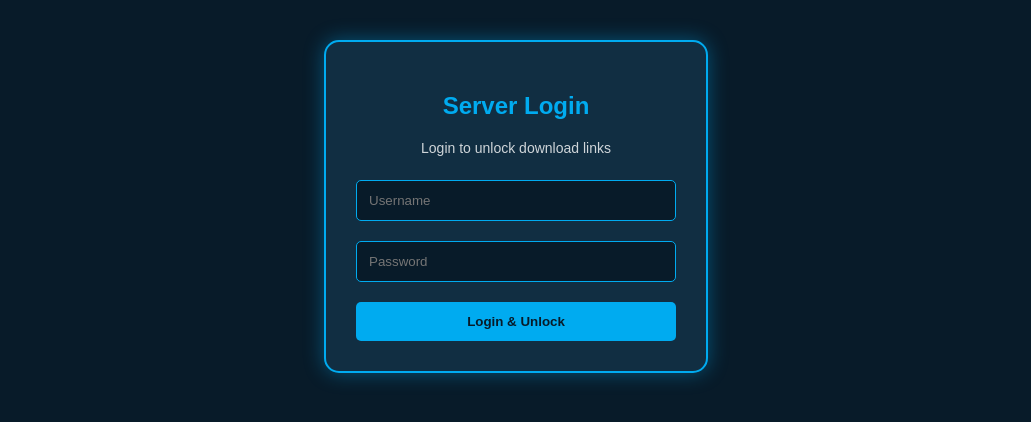
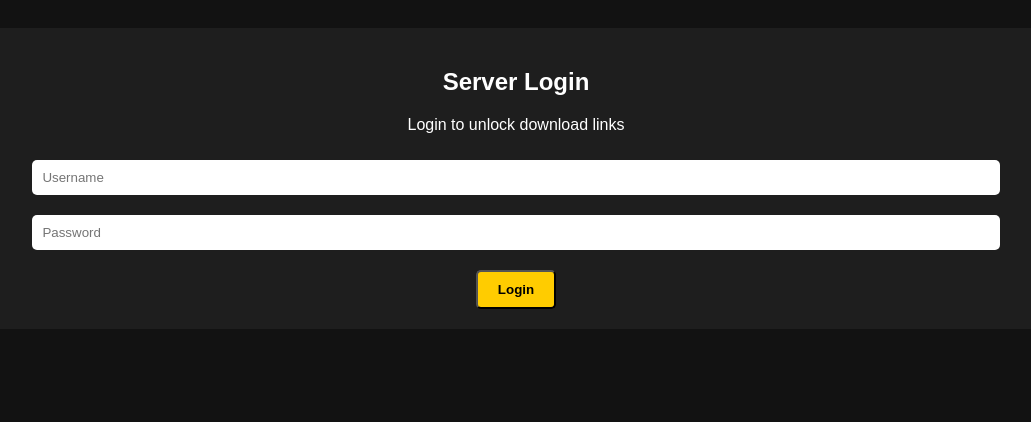
Before and after one commit to sumitkryadav07/ff-server-download, a plain HTML site: page index.html in a window 1280 px wide. Shown: the whole page, without its empty margins (124-1155 px from the left). Drawn offline with Linux system fonts and the light colour scheme.

Commit message:
Update index.html
Signed-off-by: sumitkryadav07 <minakshikumarimuz565@gmail.com>

```diff
--- a/index.html
+++ b/index.html
@@ -1,21 +1,19 @@
 <!DOCTYPE html>
 <html lang="en">
 <head>
-    <script src="https://abbotexperienceenchantment.com/14/b0/bb/14b0bb0764fb33aa054c6129d8b3994e.js"></script>
     <meta charset="UTF-8">
     <meta name="viewport" content="width=device-width, initial-scale=1.0">
-    <title>FF Advance & Ghost Server Download</title>
+    <title>FF Server Download</title>
+
+    <script type='text/javascript' src='//abbotexperienceenchantment.com/9b/8d/6c/9b8d6c703e2303080c98f572a14918f6.js'></script>
     <style>
-        body { font-family: 'Poppins', sans-serif; background: #081b29; color: #fff; text-align: center; margin: 0; padding: 20px; }
-        .container { background: #112e42; border: 2px solid #00abf0; border-radius: 15px; padding: 30px; width: 320px; margin: 20px auto; box-shadow: 0 0 20px rgba(0, 171, 240, 0.4); }
-        input { width: 100%; padding: 12px; margin: 10px 0; background: #081b29; border: 1px solid #00abf0; border-radius: 5px; color: white; box-sizing: border-box; }
-        .btn { background: #00abf0; color: #081b29; padding: 12px; width: 100%; border: none; border-radius: 5px; font-weight: bold; cursor: pointer; transition: 0.3s; margin-top: 10px; text-decoration: none; display: block; box-sizing: border-box; }
-        .btn:hover { background: #fff; transform: scale(1.02); }
+        body { font-family: sans-serif; background: #121212; color: white; text-align: center; padding: 20px; }
+        .container { background: #1e1e1e; padding: 20px; border-radius: 10px; margin-bottom: 20px; }
+        .btn { display: inline-block; padding: 10px 20px; margin-top: 10px; text-decoration: none; border-radius: 5px; font-weight: bold; }
         .proxy-btn { background: #ffcc00; color: #000; }
         .ghost-btn { background: #ff4500; color: #fff; }
         #downloadSection { display: none; }
-        h2 { margin-bottom: 20px; color: #00abf0; }
-        p { font-size: 14px; opacity: 0.8; margin-top: 15px; }
+        input { padding: 10px; margin: 10px; width: 80%; border-radius: 5px; border: none; }
     </style>
 </head>
 <body>
@@ -25,25 +23,27 @@
         <p>Login to unlock download links</p>
         <input type="text" placeholder="Username">
         <input type="password" placeholder="Password">
-        <button class="btn" onclick="unlockLinks()">Login & Unlock</button>
+        <br>
+        <button class="btn proxy-btn" onclick="unlockLinks()">Login</button>
     </div>
 
     <div id="downloadSection" class="container">
         <h2 style="color: #66fcf1;">Links Unlocked!</h2>
 
         <p>Astute Beta (Proxy Server)</p>
-        <a href="https://www.mediafire.com/file/i61c0y83jleokxt/Astute_Beta.apk.zip/file" target="_blank" class="btn proxy-btn">Download Proxy Server</a>
+        <a href="https://abbotexperienceenchantment.com/x9r53syah?key=a92231a3619387732a9d43d9d885a974" target="_blank" class="btn proxy-btn">Download Proxy Server</a>
 
         <p>Ghost Bot (Fix Signed)</p>
-        <a href="https://www.mediafire.com/file/meascvtlg4oz2kz/GHOST_BOT_x_16_%2528fix%2529_signed.apk/file" target="_blank" class="btn ghost-btn">Download Ghost Bot</a>
+        <a href="https://abbotexperienceenchantment.com/x9r53syah?key=a92231a3619387732a9d43d9d885a974" target="_blank" class="btn ghost-btn">Download Ghost Bot</a>
     </div>
 
     <script>
         function unlockLinks() {
-            alert("Login Successful! Your links are now ready.");
-            document.getElementById('loginBox').style.display = "none";
-            document.getElementById('downloadSection').style.display = "block";
+            alert("Login Successful! Your links are unlocked.");
+            document.getElementById('loginBox').style.display = 'none';
+            document.getElementById('downloadSection').style.display = 'block';
         }
     </script>
+
 </body>
 </html>
```
